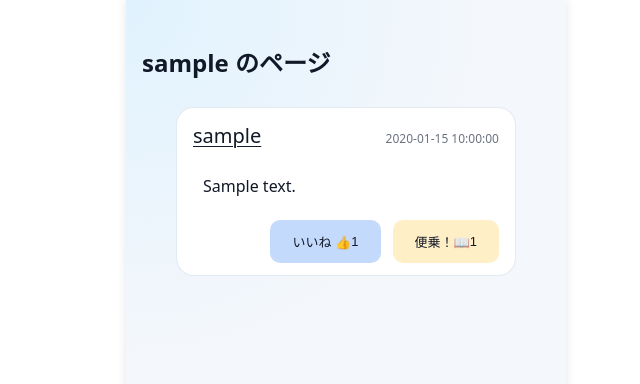
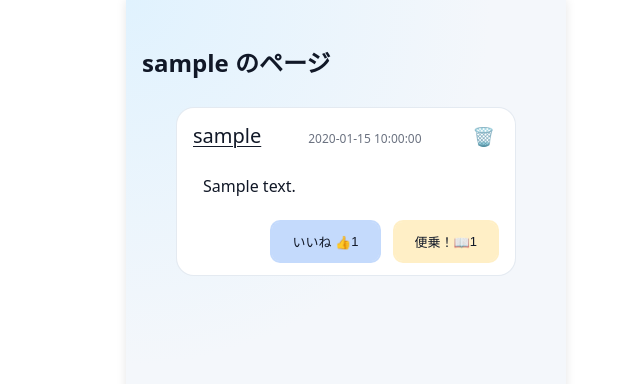
Before and after one commit to RareTECH-Hackathon-Gteam/Hackathon-SNS-app-Gteam, a Flask app: template SNSApp/templates/users/my_page.html in a window 1280 px wide. Shown: the top 384 px of the page, without its empty margins (294-934 px from the left). Run offline with Flask 2, Linux system fonts and the light colour scheme; the template is opened without the code that fills it: most values are stand-ins (such as "Sample title", 1, 10 or a date in 2020); some libraries are stand-ins or nearby versions.

Commit message:
投稿削除ボタンを追加しました

```diff
--- a/SNSApp/app.py
+++ b/SNSApp/app.py
@@ -149,7 +149,7 @@ def delete_post(post_id):
 
     Post.delete(post_id)
     flash('投稿が削除されました', 'success')
-    return redirect(url_for('my_page_view'))
+    return redirect(url_for('my_page_view', user_id=user_id))
 
 # リアクションの処理（URLのリアクション名の部分も変数として受け取る）
 @app.route('/posts/<int:post_id>/<string:reaction_name>', methods=['POST'])
--- a/SNSApp/models.py
+++ b/SNSApp/models.py
@@ -133,7 +133,7 @@ class Post:
         conn = db_pool.get_conn()
         try:
             with conn.cursor() as cur:
-                sql = "UPDATE posts SET deleted_at = NOW() WHERE id = %s:"
+                sql = "UPDATE posts SET deleted_at = NOW() WHERE id = %s;"
                 cur.execute(sql, (post_id,))
                 conn.commit()
         except pymysql.Error as e:
--- a/SNSApp/static/css/my_page.css
+++ b/SNSApp/static/css/my_page.css
@@ -73,6 +73,20 @@ main {
   color: var(--text-sub);
   font-size: 12px;
   white-space: nowrap;
+}
+
+.post-header-actions {
+  display: flex;
+  align-items: center;
+  gap: 8px;
+}
+
+.btn-delete {
+  padding: 4px;
+  border: none;
+  background: transparent;
+  cursor: pointer;
+  font-size: 18px;
 }
 
 .post-body {
--- a/SNSApp/templates/post/post.html
+++ b/SNSApp/templates/post/post.html
@@ -9,6 +9,7 @@
 <div class = "page-post">
   <!-- メイン -->
   <main>
+
     {% with messages = get_flashed_messages(with_categories=true) %}
       {% if messages %}
         <div class="flash-messages">
--- a/SNSApp/templates/users/my_page.html
+++ b/SNSApp/templates/users/my_page.html
@@ -20,6 +20,11 @@
               <span class="display-name">{{ post.user_name }}</span>
             </div>
             <div class="post-time">{{ post.created_at }}</div>
+            <!-- 削除ボタン -->
+            <form action="{{ url_for('delete_post', post_id=post.id) }}" method="POST" onsubmit="return confirm('本当に消していいですか？');">
+              <input type="hidden" name="csrf_token" value="{{ csrf_token() }}">
+              <button class="btn-delete" type="submit">🗑️</button>
+            </form>
           </div>
           <div class="post-body">
             {{ post.contents }}
```
